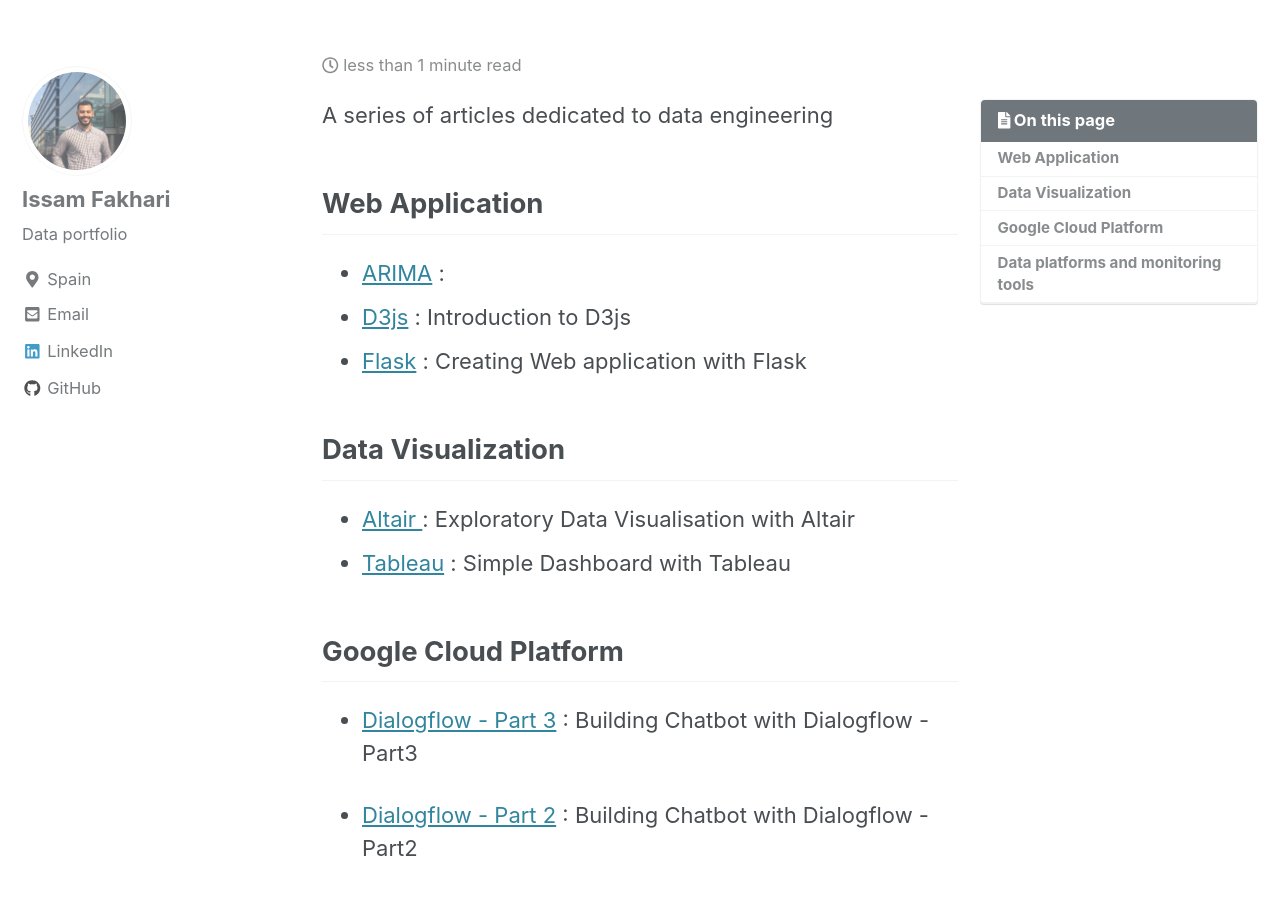
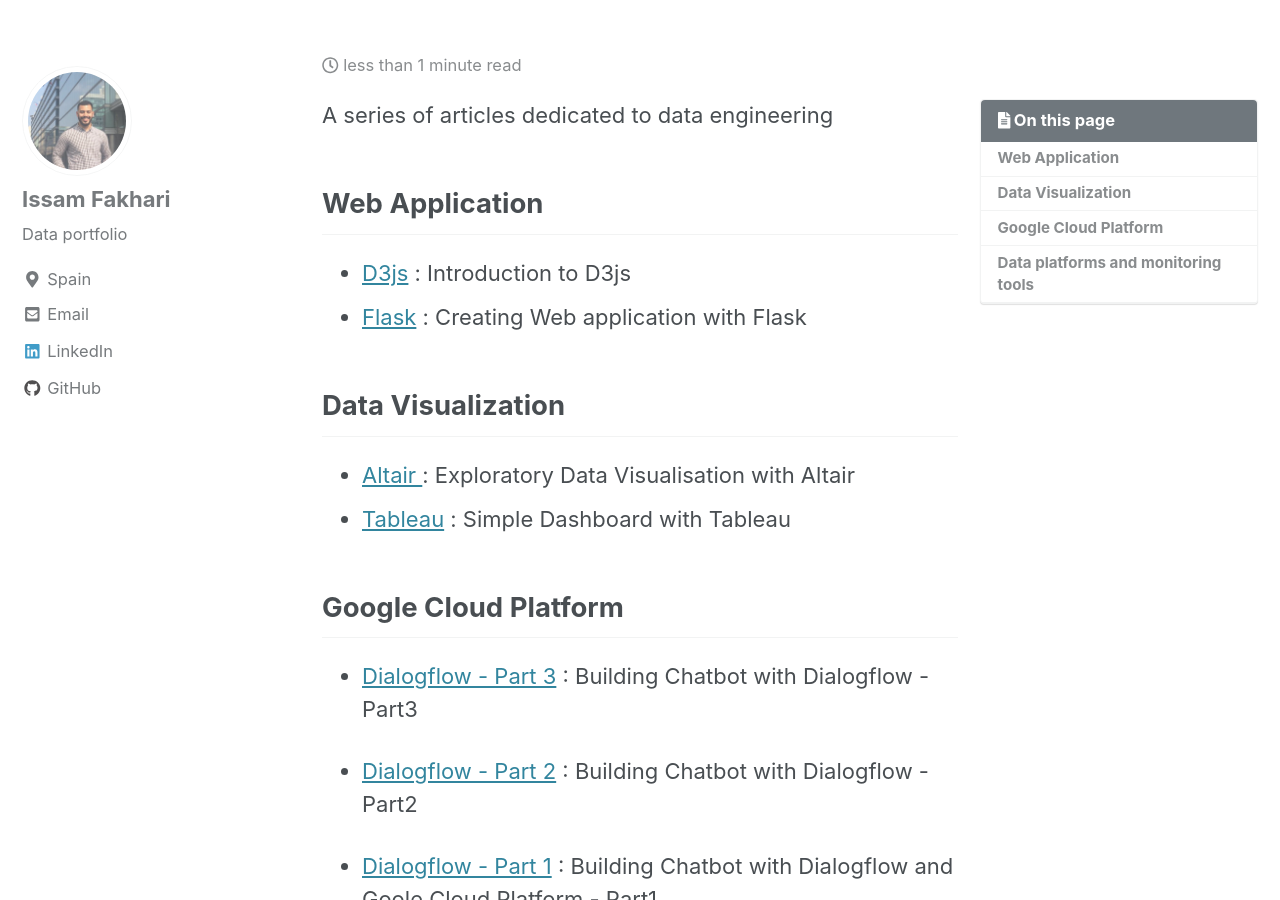
Before and after one commit to IssamFakhari/issamfakhari.github.io, a Jekyll site: the page built from _pages/de.md, in a window 1280 px wide and 900 px high, scrolled down 1095 px. Built offline with Jekyll 4.4.1, drawn with Linux system fonts in a browser that asks for light colours; cached includes are drawn as plain includes.

Commit message:
Update de.md

```diff
--- a/_pages/de.md
+++ b/_pages/de.md
@@ -12,7 +12,7 @@
 
 
 ## Web Application
-* [ARIMA](https://issamfakhari.github.io/machinelearning/ARIMA/) :
+
 * [D3js](https://mohameddhaoui.github.io/dataengineering/d3js/) : Introduction to D3js
 * [Flask](https://mohameddhaoui.github.io/statistics/graph/) : Creating Web application with Flask
 
```
